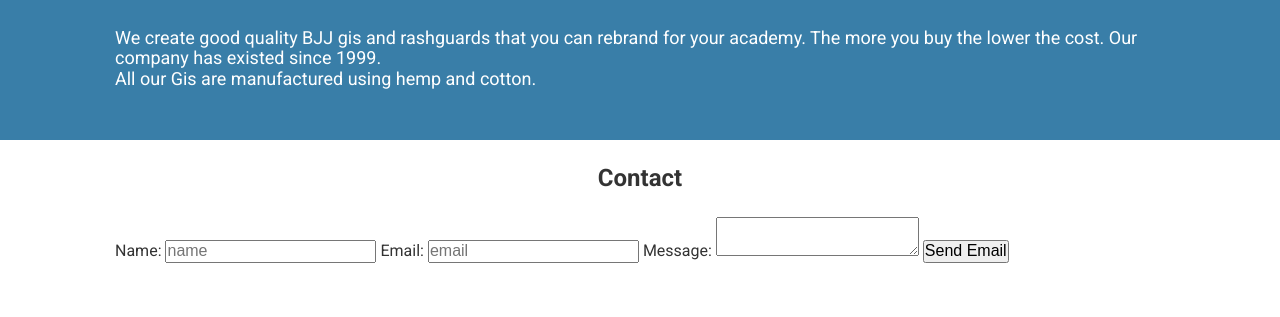
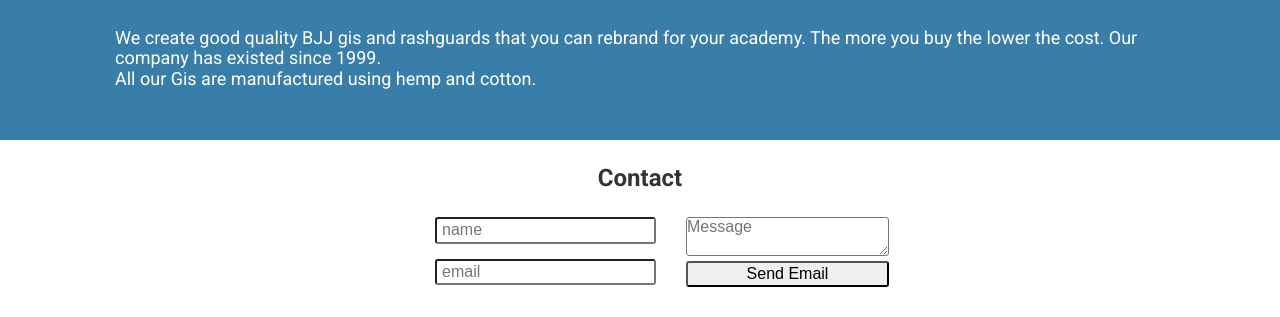
Before and after one commit to guselsky/fcc-landing-page, a website: page app/index.html in a window 1280 px wide. Shown: the part 1279-1596 px from the top of the page. Before the commit the page ends 1542 px from the top, so only its background shows below. Drawn offline with Linux system fonts and the light colour scheme; some packages are replaced by stand-ins of ours; a script that the page names is missing.

Commit message:
feat(contact): style contact form for desktop

```diff
--- /dev/null
+++ b/app/assets/styles/modules/_contact.scss
@@ -0,0 +1,36 @@
+.form {
+
+    label {
+        display: none;
+    }
+
+    input {
+        border-radius: 3px;
+        padding: 2px 5px;
+    }
+
+    textarea {
+        border-radius: 3px;
+    }
+
+
+    &__left-div {
+        padding-right: 15px;
+    }
+
+    &__right-div {
+        padding-left: 15px;
+        display: flex;
+        flex-direction: column;
+        justify-content: space-between;
+    }
+
+    width: 410px;
+    margin: 0 auto 30px auto;
+    display: flex;
+
+    &__name-field {
+        margin-bottom: 15px;
+    }
+
+}
--- a/app/assets/styles/style.scss
+++ b/app/assets/styles/style.scss
@@ -10,3 +10,4 @@
 @import 'modules/about';
 @import 'modules/text-block';
 @import 'modules/video';
+@import 'modules/contact';
--- a/app/index.html
+++ b/app/index.html
@@ -76,12 +76,20 @@
 
 	<article id="contact" class="container__1050">
 		<h2 class="headings__section">Contact</h2>
-		<form action="https://www.freecodecamp.org/email-submit" id="form">
-			Name:
-			<input type="text" name="name" placeholder="name"> Email:
-			<input type="email" name="email" id="email" placeholder="email"> Message:
-			<textarea></textarea>
-			<input type="submit" value="Send Email" id="submit">
+		<form action="https://www.freecodecamp.org/email-submit" id="form" class="form">
+			<div class="form__left-div">
+				<label for="name">Name:</label>
+				<input id="name" type="text" name="name" placeholder="name" class="form__name-field">
+				<label for="email">Email:</label>
+				<input type="email" name="email" id="email" placeholder="email">
+			</div>
+			<div class="form__right-div">
+				<div>
+					<label>Message:</label>
+					<textarea placeholder="Message"></textarea>
+				</div>
+				<input id="submit" type="submit" value="Send Email" id="submit">
+			</div>
 		</form>
 	</article>
 
```
Also changed, not shown: app/temp/styles/style.css.
